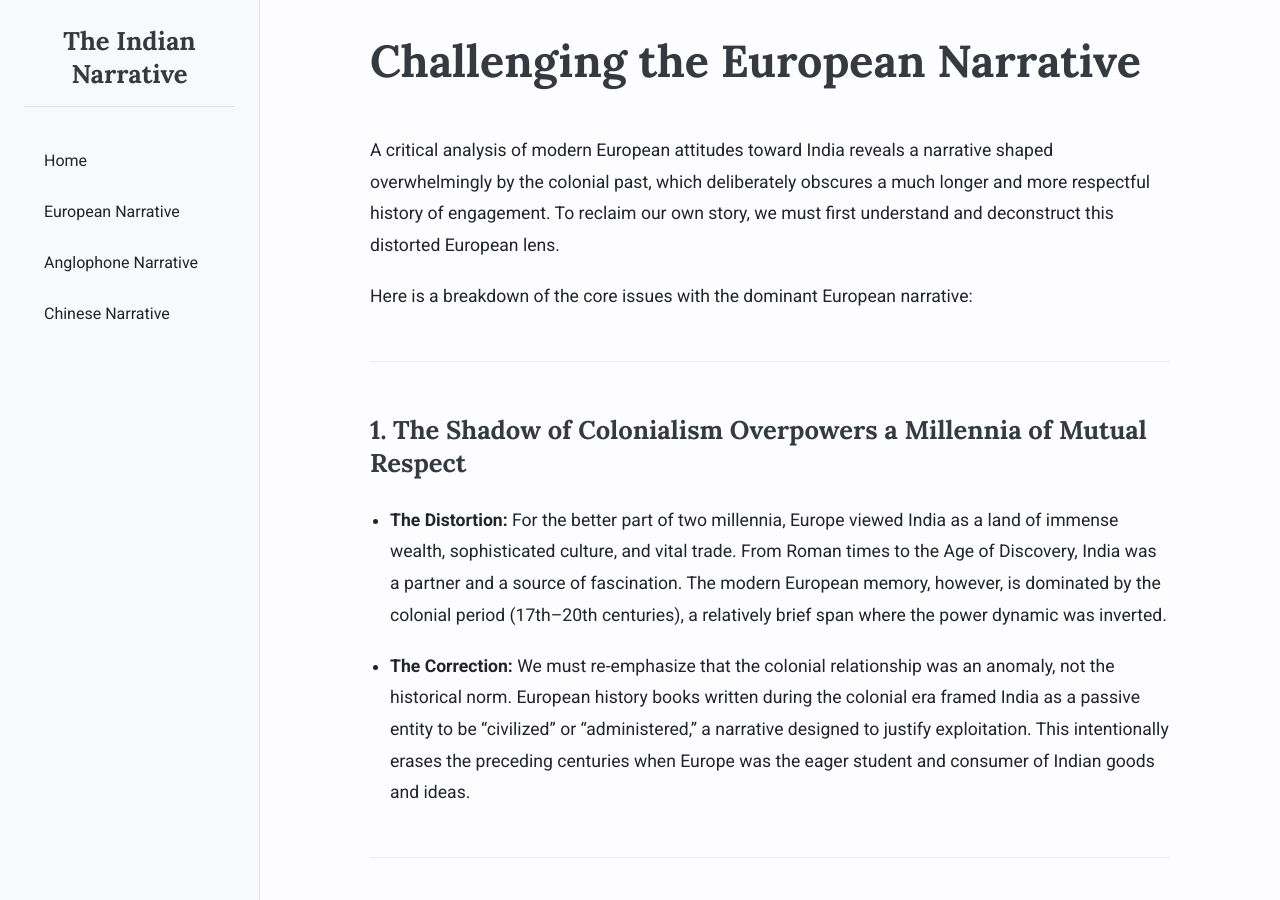
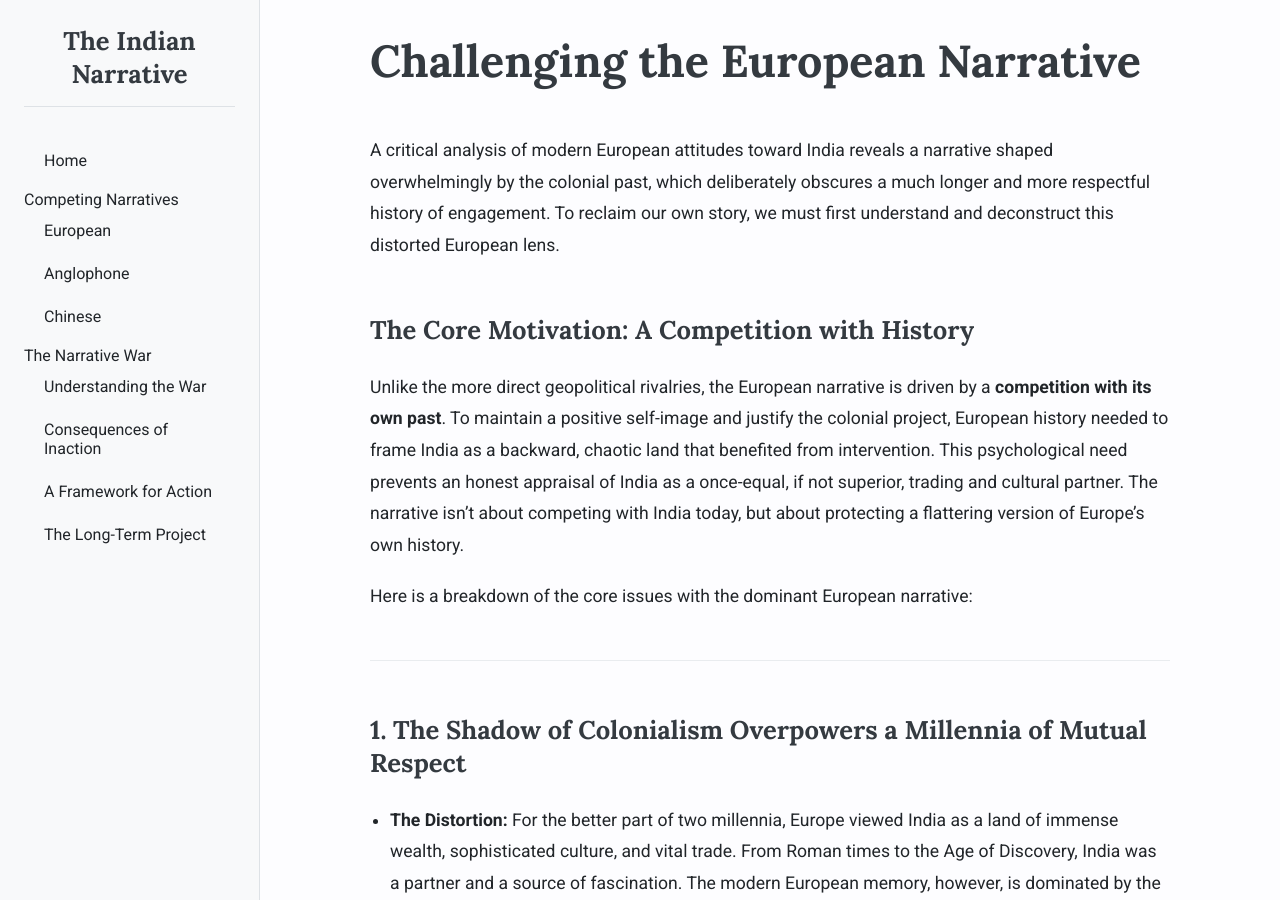
Before and after one commit to nodesman/indian-narrative, a Jekyll site: the page built from european-narrative.md, in a window 1280 px wide and 900 px high. Built offline with Jekyll 4.4.1, drawn with Linux system fonts in a browser that asks for light colours.

Commit message:
feat: Add 'The Narrative War' section
- Creates a new section in the sidebar titled 'The Narrative War'.
- Adds four detailed pages:
  - Understanding the War
  - Consequences of Inaction
  - A Framework for Action
  - The Long-Term Project
- This provides a comprehensive framework for users to understand and combat competing narratives.
- Adds a .gitignore file to exclude unnecessary files.

```diff
--- a/_layouts/default.html
+++ b/_layouts/default.html
@@ -14,9 +14,23 @@
       </div>
       <nav class="sidebar-nav">
         <a href="{{"/" | relative_url }}">Home</a>
-        <a href="{{"/european-narrative/" | relative_url }}">European Narrative</a>
-        <a href="{{"/anglophone-narrative/" | relative_url }}">Anglophone Narrative</a>
-        <a href="{{"/chinese-narrative/" | relative_url }}">Chinese Narrative</a>
+        <div class="nav-category">
+          <span class="nav-category-title">Competing Narratives</span>
+          <div class="nav-submenu">
+            <a href="{{"/european-narrative/" | relative_url }}">European</a>
+            <a href="{{"/anglophone-narrative/" | relative_url }}">Anglophone</a>
+            <a href="{{"/chinese-narrative/" | relative_url }}">Chinese</a>
+          </div>
+        </div>
+        <div class="nav-category">
+          <span class="nav-category-title">The Narrative War</span>
+          <div class="nav-submenu">
+            <a href="{{"/understanding-the-war/" | relative_url }}">Understanding the War</a>
+            <a href="{{"/consequences-of-inaction/" | relative_url }}">Consequences of Inaction</a>
+            <a href="{{"/framework-for-action/" | relative_url }}">A Framework for Action</a>
+            <a href="{{"/the-long-term-project/" | relative_url }}">The Long-Term Project</a>
+          </div>
+        </div>
       </nav>
     </aside>
     <main class="main-content">
--- a/european-narrative.md
+++ b/european-narrative.md
@@ -5,6 +5,10 @@ permalink: /european-narrative/
 ---
 
 A critical analysis of modern European attitudes toward India reveals a narrative shaped overwhelmingly by the colonial past, which deliberately obscures a much longer and more respectful history of engagement. To reclaim our own story, we must first understand and deconstruct this distorted European lens.
+
+### The Core Motivation: A Competition with History
+
+Unlike the more direct geopolitical rivalries, the European narrative is driven by a **competition with its own past**. To maintain a positive self-image and justify the colonial project, European history needed to frame India as a backward, chaotic land that benefited from intervention. This psychological need prevents an honest appraisal of India as a once-equal, if not superior, trading and cultural partner. The narrative isn't about competing with India today, but about protecting a flattering version of Europe's own history.
 
 Here is a breakdown of the core issues with the dominant European narrative:
 
```
Also changed, not shown: anglophone-narrative.md (+4 -0 lines), chinese-narrative.md (+4 -0 lines), consequences-of-inaction.md (added, +37 -0 lines), framework-for-action.md (added, +61 -0 lines), the-long-term-project.md (added, +56 -0 lines), understanding-the-war.md (added, +27 -0 lines), 1 other file.
